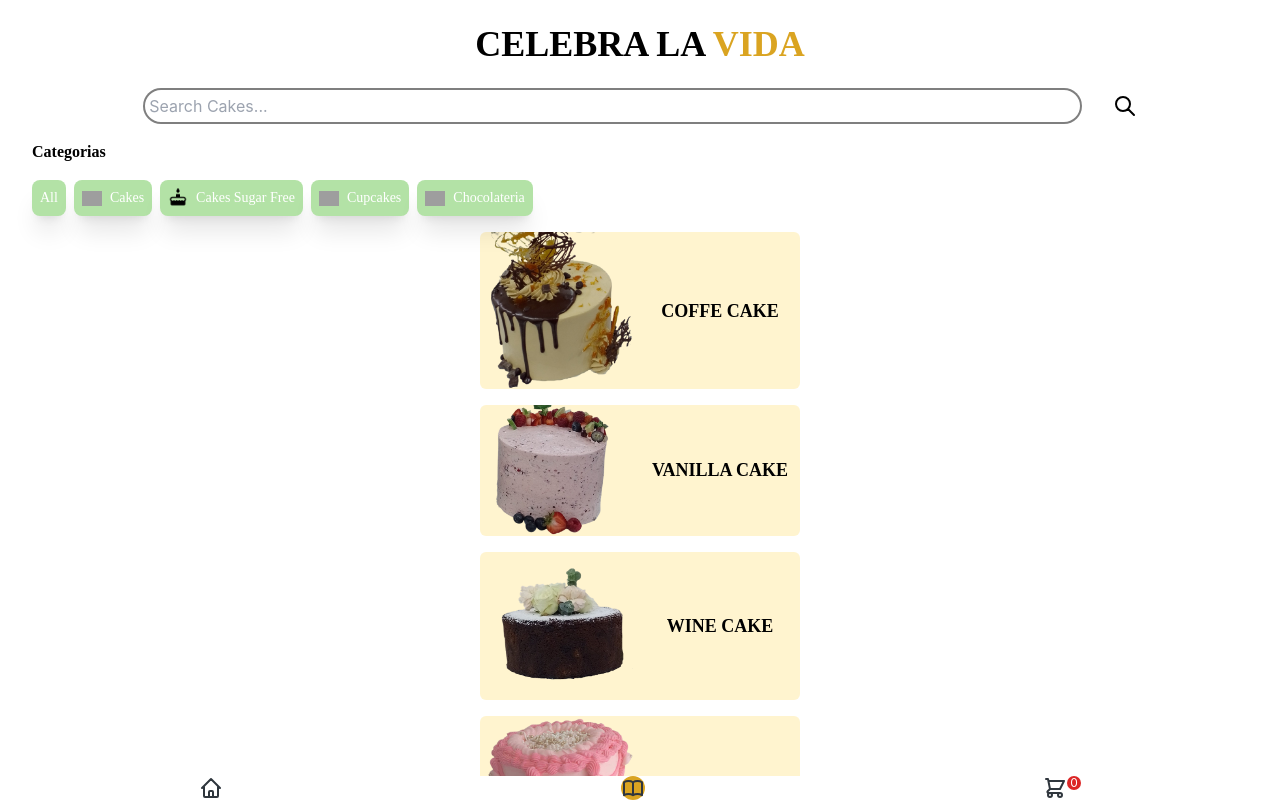
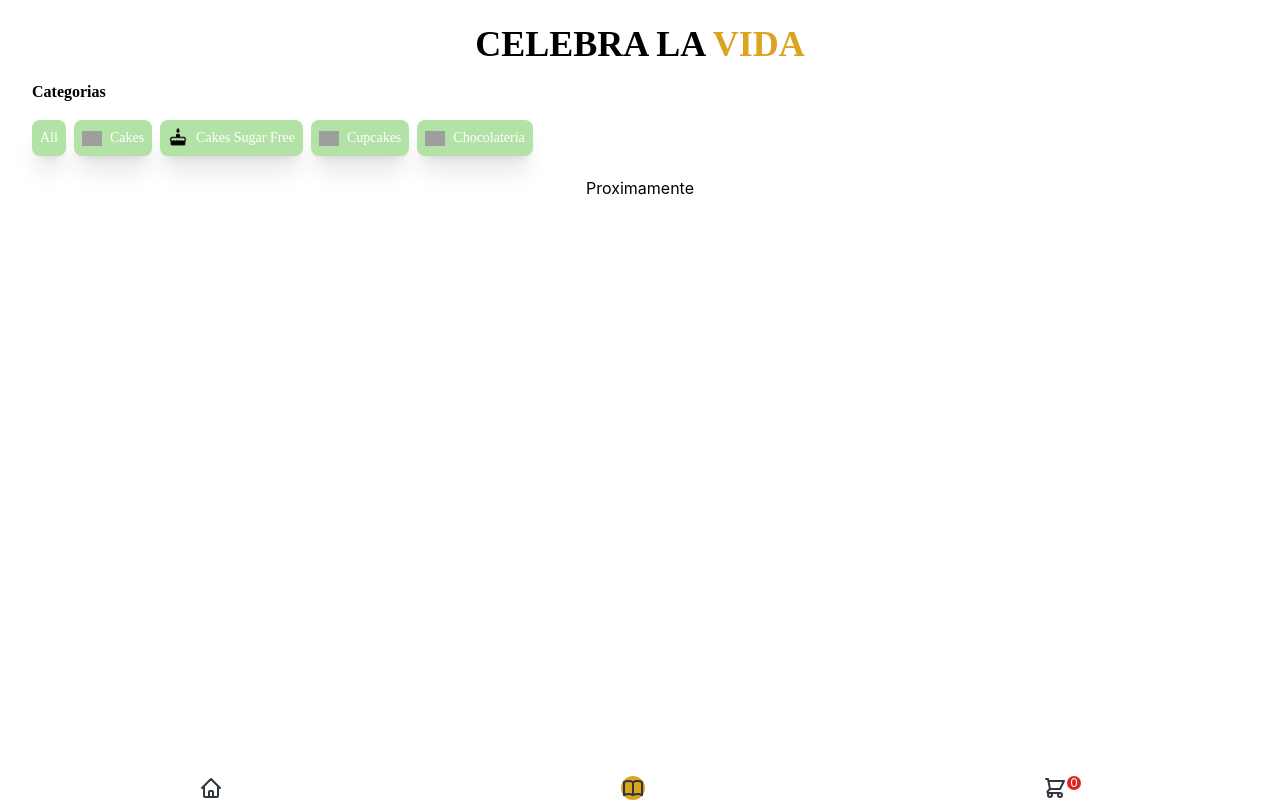
Before and after one commit to majoalba20/Celebra_la_Vida, a React (Create React App) app: page /Products in a window 1280 px wide. Both pictures are taken after a click on the button "Cakes Sugar Free". Shown: the top 800 px of the page. Built offline with nearby package versions, Linux system fonts and the light colour scheme; grey boxes are pictures that could not be loaded.

Commit message:
Adding filter funcionality

```diff
--- a/src/components/ProductCards.jsx
+++ b/src/components/ProductCards.jsx
@@ -1,15 +1,18 @@
 import React from 'react'
 import { NavLink } from 'react-router-dom'
 
-const ProductCards = ({cardInfo, searchItem}) => {
+const ProductCards = ({cardInfo}) => {
 
     return (
         <>
             {
-            cardInfo.filter((item)=>{
-                if(item === ''){return item}
-                else if(item.name.toLowerCase().includes(searchItem.toLowerCase())){return item}
-            }).map((item) => {
+            cardInfo.length==0
+            ?(
+            <div className='w-full flex justify-center py-5'>
+                <h1>Proximamente</h1>
+            </div>
+            )
+            :(cardInfo.map((item) => {
                 return (
                     <NavLink to={`/Products/${item.id}`} className='flex w-3/4 my-4 m-auto rounded-md items-center bg-fondoCard cursor-pointer md:w-1/4' key={item.id}>
                         <div className='flex'>
@@ -19,7 +22,7 @@ const ProductCards = ({cardInfo, searchItem}) => {
                     </NavLink >
 
                 )
-            })
+            }))
             }
         </>
     )
--- a/src/pages/Products.jsx
+++ b/src/pages/Products.jsx
@@ -7,8 +7,6 @@ import { CartState } from '../context/Context'
 const Products = () => {
 
     const {state:{cardInfo}} = CartState()
-
-    const [searchItem, setSearchItem] = useState('')
 
     const [info,setCardInfo] = useState(cardInfo)
 
@@ -22,14 +20,10 @@ const Products = () => {
 
     return (
         <>
-            <h1 className='font-black text-4xl py-6 font-fredoka text-center'>CELEBRA LA <b className='text-mostaza'>VIDA</b></h1>
-            <div className='flex justify-around items-center w-4/5 m-auto'>
-                <input type="text" className='rounded-full p-1 border-2 border-black/50 w-11/12' placeholder='Search Cakes...' onChange={(e)=>setSearchItem(e.target.value)}/>
-                <svg className="w-6 h-6" fill="none" stroke="currentColor" viewBox="0 0 24 24" xmlns="http://www.w3.org/2000/svg"><path strokeLinecap="round" strokeLinejoin="round" strokeWidth="2" d="M21 21l-6-6m2-5a7 7 0 11-14 0 7 7 0 0114 0z"></path></svg>
-            </div>
+            <h1 className='font-black text-4xl pt-6 font-fredoka text-center'>CELEBRA LA <b className='text-mostaza'>VIDA</b></h1>
             <p className='font-fredoka font-black pl-8 py-4'>Categorias</p>
             <ButonSection filtroCategory={filtroCategory} />
-            <ProductCards searchItem={searchItem} cardInfo={cardInfo}/>
+            <ProductCards cardInfo={info}/>
             <Navbar/>
         </>
     )
```
